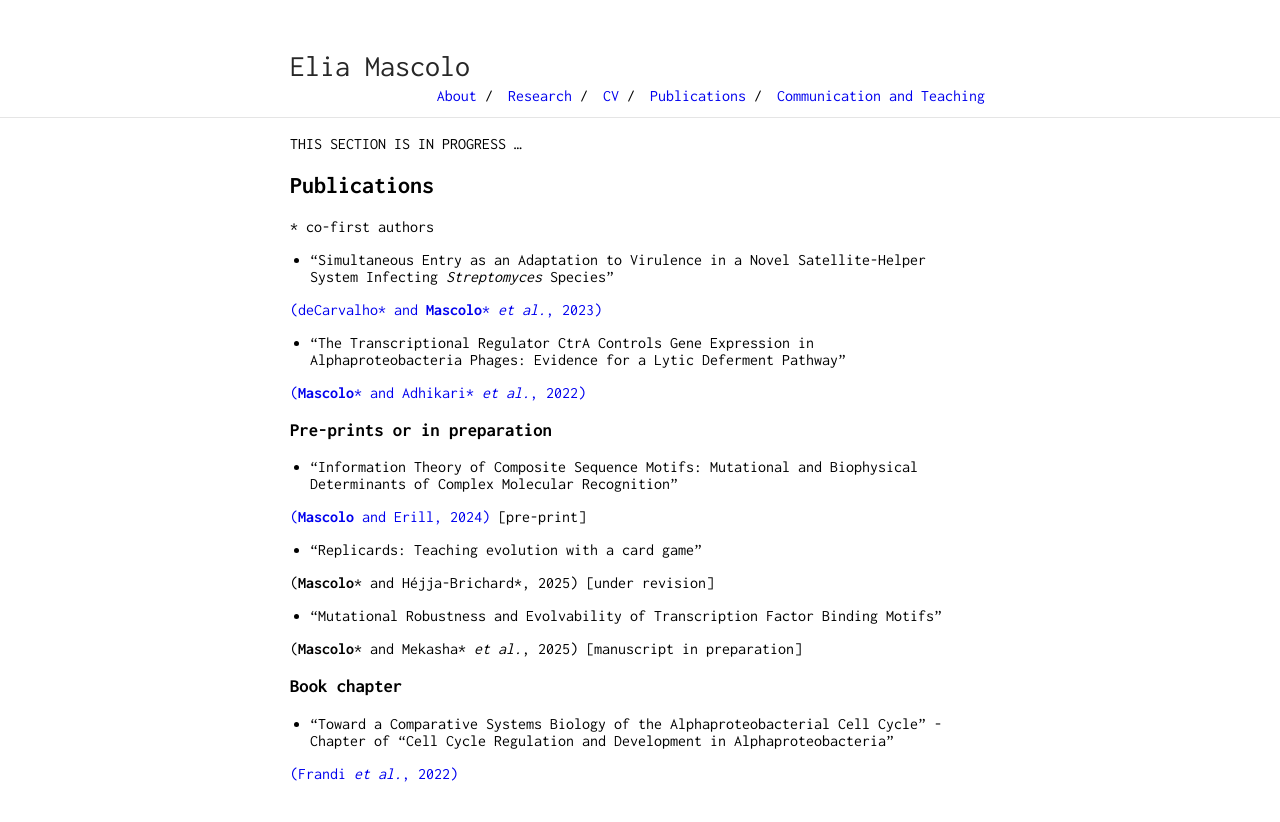
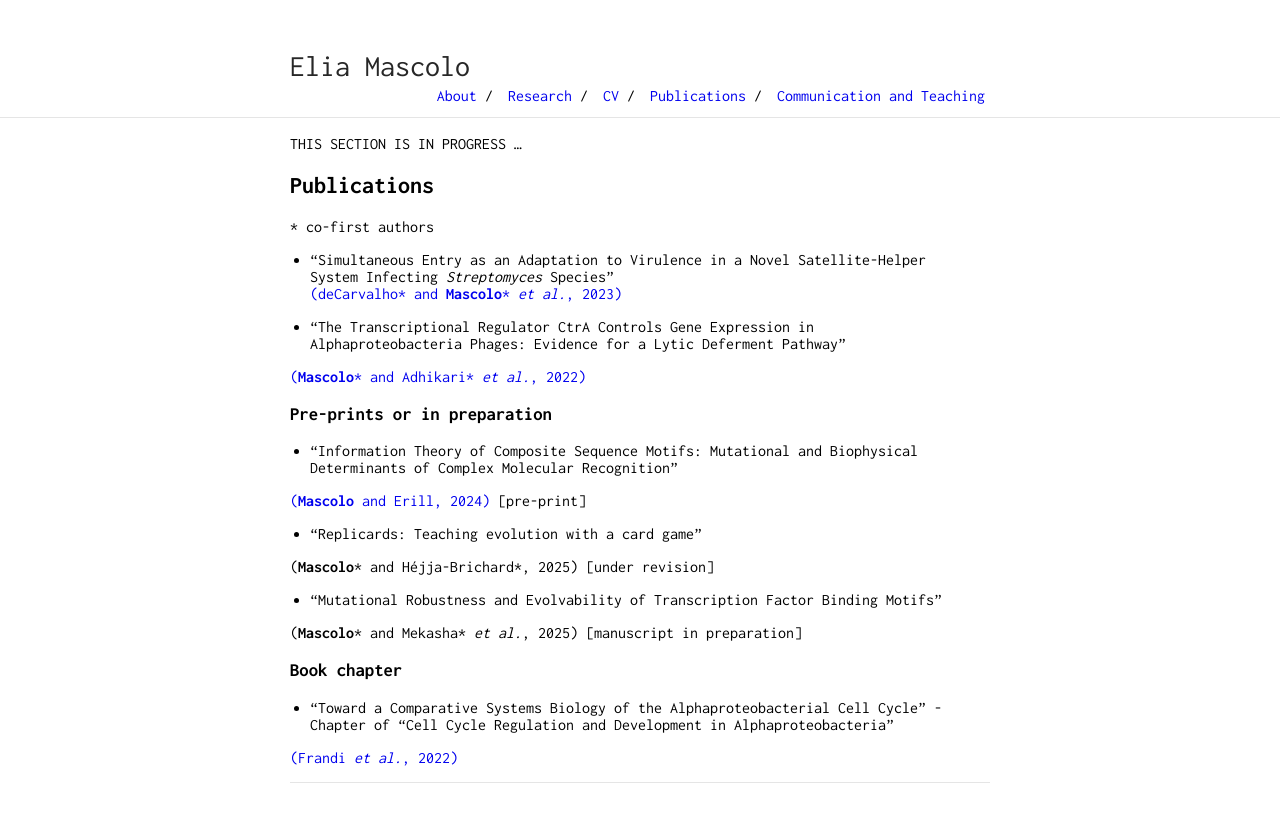
Before and after one commit to eliamascolo/eliamascolo.github.io, a Jekyll site: the page built from publications.md, in a window 1280 px wide. Shown: the top 822 px of the page. Built offline with Jekyll 4.4.1, drawn with Linux system fonts in a browser that asks for light colours; our own code applies the rules of GitHub Pages for plain Markdown files.

```diff
--- a/publications.md
+++ b/publications.md
@@ -4,9 +4,7 @@ THIS SECTION IS IN PROGRESS ...
 ## Publications
 \* co-first authors
 
-* "Simultaneous Entry as an Adaptation to Virulence in a Novel Satellite-Helper System Infecting *Streptomyces* Species"
-
-[(deCarvalho\* and **Mascolo**\* *et al.*, 2023)](https://doi.org/10.1038/s41396-023-01548-0)
+* "Simultaneous Entry as an Adaptation to Virulence in a Novel Satellite-Helper System Infecting *Streptomyces* Species"<br>[(deCarvalho\* and **Mascolo**\* *et al.*, 2023)](https://doi.org/10.1038/s41396-023-01548-0)
 
 * "The Transcriptional Regulator CtrA Controls Gene Expression in Alphaproteobacteria Phages: Evidence for a Lytic Deferment Pathway"
 
@@ -53,3 +51,5 @@ THIS SECTION IS IN PROGRESS ...
 * Antonio Frandi, Francesco Pini, Wanassa Beroual, Andrea Bianchetti, Alice Chiodi, **Elia Mascolo**, Lorenzo Miano, Greta Petazzoni, Emanuele G. Biondi, and Matteo Brilli. “Toward a Comparative Systems Biology of the Alphaproteobacterial Cell Cycle.” In *Cell Cycle Regulation and Development in Alphaproteobacteria*, edited by Emanuele Biondi, 1–27. Cham: Springer International Publishing, 2022. <https://doi.org/10.1007/978-3-030-90621-4_1>
 
 -->
+
+---
```
